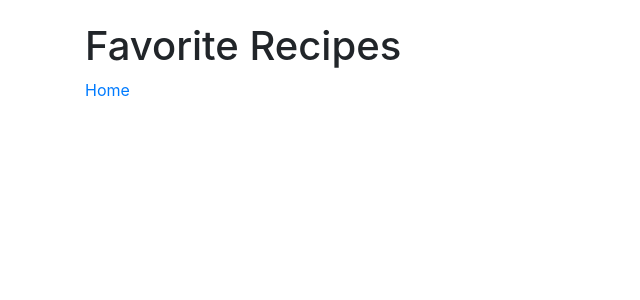
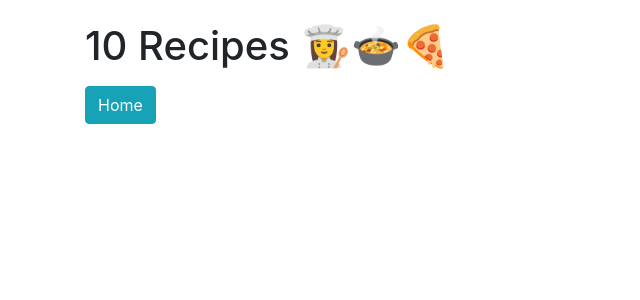
Before and after one commit to malditagaseosa/recipe-finder, a React (Create React App) app: page /favorites in a window 1280 px wide. Shown: the top 300 px of the page, without its empty margins (0-640 px from the left). Built offline with nearby package versions, Linux system fonts and the light colour scheme.

Commit message:
Estilo a boton de listado de favoritos y home

```diff
--- a/src/components/FavoriteRecipeList.js
+++ b/src/components/FavoriteRecipeList.js
@@ -3,15 +3,16 @@ import { connect } from 'react-redux';
 import RecipeItem from './RecipeItem';
 import { Container, Nav } from 'react-bootstrap';
 import { Link } from 'react-router-dom';
+import Title from './Title';
 
 class FavoriteRecipeList extends React.Component {
     render() {
         return (
             <Container>
-                <h1>Favorite Recipes</h1>
+                <Title />
                 <Nav>
                     <Nav.Item>
-                        <Link to="/">Home</Link>
+                        <Link className="btn btn-info" to="/">Home</Link>
                     </Nav.Item>
                 </Nav>
                 {
--- a/src/components/NavBar.js
+++ b/src/components/NavBar.js
@@ -7,9 +7,9 @@ class NavBar extends React.Component {
     render(){
 
         return (
-            <Nav>
+            <Nav className="mt-2 mb-3">
                 <Nav.Item>
-                    <Link to="/favorites">Favorites</Link>
+                    <Link className="btn btn-info" to="/favorites">Favorites</Link>
                 </Nav.Item>
             </Nav>
         );
```
